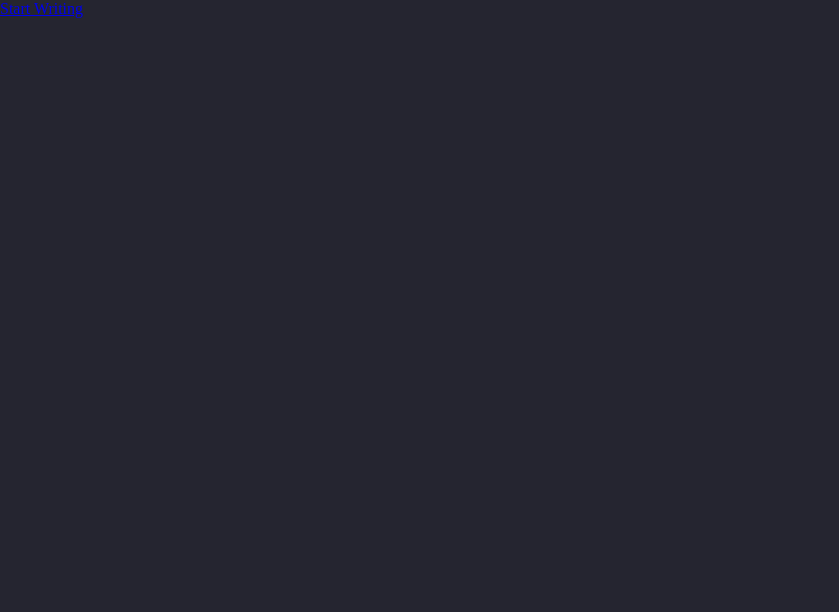
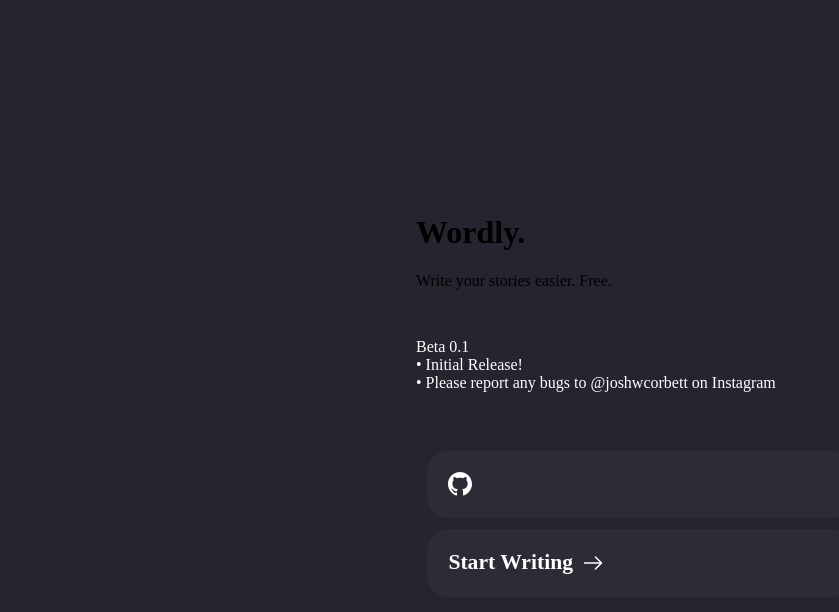
Before and after one commit to joshistoast/wordly, a Vue app: page / in a window 1280 px wide. Shown: the top 612 px of the page, without its empty margins (0-839 px from the left). Built offline with nearby package versions, Linux system fonts and the light colour scheme.

Commit message:
Added Splash Screen

```diff
--- /dev/null
+++ b/src/components/Changelog.vue
@@ -0,0 +1,79 @@
+<template>
+  <div class="changelog" id="changelog">
+    <div class="changelog__header">
+      <span>{{ latestVersion.version }}</span>
+    </div>
+    <div class="changelog__content">
+      <div class="item" v-for="(change, i) in latestVersion.changes" :key="i">
+        • {{ change }}
+      </div>
+    </div>
+  </div>
+</template>
+
+<script>
+export default {
+  data () {
+    return {
+      versions: [
+        {
+          version: 'Beta 0.1',
+          changes: [
+            'Initial Release!',
+            'Please report any bugs to @joshwcorbett on Instagram'
+          ]
+        }
+      ]
+    }
+  },
+
+  computed: {
+    latestVersion () {
+      return this.versions.slice(-1).pop()
+    }
+  }
+}
+</script>
+
+<style lang='postcss' scoped>
+
+  .changelog {
+    display: inline-block;
+    background: var(--app-bg);
+    border: 1px solid rgba(#fff, 0.05);
+    border-radius: var(--global-radius);
+    color: white;
+    min-width: 350px;
+    width: 35vw;
+    max-width: 600px;
+    margin: 3em 0;
+    transition: background 120ms ease, box-shadow 200ms linear;
+
+    &:hover {
+      background: var(--dark-grey);
+      box-shadow: 0px 20px 35px rgba(#000,0.15);
+    }
+
+    &__header {
+      font-family: var(--font-sans-serif);
+      padding: 1.35em 2.25em;
+      width: 100%;
+      border-bottom: 1px solid var(--light-grey);
+      margin: 0;
+      font-weight: 700;
+      font-size: 1.2rem;
+    }
+    &__content {
+      font-family: var(--font-serif);
+      width: 65%;
+      margin: 2em auto;
+
+      .item {
+        display: block;
+        margin: 0.35em 0;
+        font-size: 1.2rem;
+      }
+    }
+  }
+
+</style>
--- a/src/components/Icon.vue
+++ b/src/components/Icon.vue
@@ -46,6 +46,14 @@ export default {
         {
           name: 'Underline',
           svg: '<path fill="#292D32" d="M19 21.75H5C4.59 21.75 4.25 21.41 4.25 21 4.25 20.59 4.59 20.25 5 20.25H19C19.41 20.25 19.75 20.59 19.75 21 19.75 21.41 19.41 21.75 19 21.75zM12 17.75C7.73 17.75 4.25 14.27 4.25 10V3C4.25 2.59 4.59 2.25 5 2.25 5.41 2.25 5.75 2.59 5.75 3V10C5.75 13.45 8.55 16.25 12 16.25 15.45 16.25 18.25 13.45 18.25 10V3C18.25 2.59 18.59 2.25 19 2.25 19.41 2.25 19.75 2.59 19.75 3V10C19.75 14.27 16.27 17.75 12 17.75z"/>'
+        },
+        {
+          name: 'Github',
+          svg: '<path fill-rule="evenodd" clip-rule="evenodd" d="M12 0C5.37 0 0 5.37 0 12C0 17.31 3.435 21.795 8.205 23.385C8.805 23.49 9.03 23.13 9.03 22.815C9.03 22.53 9.015 21.585 9.015 20.58C6 21.135 5.22 19.845 4.98 19.17C4.845 18.825 4.26 17.76 3.75 17.475C3.33 17.25 2.73 16.695 3.735 16.68C4.68 16.665 5.355 17.55 5.58 17.91C6.66 19.725 8.385 19.215 9.075 18.9C9.18 18.12 9.495 17.595 9.84 17.295C7.17 16.995 4.38 15.96 4.38 11.37C4.38 10.065 4.845 8.985 5.61 8.145C5.49 7.845 5.07 6.615 5.73 4.965C5.73 4.965 6.735 4.65 9.03 6.195C9.99 5.925 11.01 5.79 12.03 5.79C13.05 5.79 14.07 5.925 15.03 6.195C17.325 4.635 18.33 4.965 18.33 4.965C18.99 6.615 18.57 7.845 18.45 8.145C19.215 8.985 19.68 10.05 19.68 11.37C19.68 15.975 16.875 16.995 14.205 17.295C14.64 17.67 15.015 18.39 15.015 19.515C15.015 21.12 15 22.41 15 22.815C15 23.13 15.225 23.505 15.825 23.385C20.565 21.795 24 17.295 24 12C24 5.37 18.63 0 12 0Z" fill="white"/>'
+        },
+        {
+          name: 'Arrow Right',
+          svg: '<path d="M14.4311 18.8211C14.2411 18.8211 14.0511 18.7511 13.9011 18.6011C13.6111 18.3111 13.6111 17.8311 13.9011 17.5411L19.4411 12.0011L13.9011 6.46109C13.6111 6.17109 13.6111 5.69109 13.9011 5.40109C14.1911 5.11109 14.6711 5.11109 14.9611 5.40109L21.0311 11.4711C21.3211 11.7611 21.3211 12.2411 21.0311 12.5311L14.9611 18.6011C14.8111 18.7511 14.6211 18.8211 14.4311 18.8211Z" fill="white"/><path d="M20.33 12.75H3.5C3.09 12.75 2.75 12.41 2.75 12C2.75 11.59 3.09 11.25 3.5 11.25H20.33C20.74 11.25 21.08 11.59 21.08 12C21.08 12.41 20.74 12.75 20.33 12.75Z" fill="white"/>'
         }
       ]
     }
--- a/src/views/Home.vue
+++ b/src/views/Home.vue
@@ -1,15 +1,105 @@
 <template>
   <div class="home" id="home">
-    <router-link :to="{ name: 'App' }">Start Writing</router-link>
+    <div class="splash">
+      <div class="splash__header">
+        <h1>Wordly.</h1>
+        <span>Write your stories easier. Free.</span>
+      </div>
+      <Changelog></Changelog>
+      <div class="splash__buttons">
+        <a class="btn" :href="`${ githubLink }`" target="_blank">
+          <Icon icon='Github'/>
+        </a>
+        <router-link class="btn" :to="{ name: 'App' }">
+          <span>Start Writing</span>
+          <Icon icon='Arrow Right' />
+        </router-link>
+      </div>
+    </div>
   </div>
 </template>
 
 <script>
+import Changelog from '@/components/Changelog'
+import Icon from '@/components/Icon'
 export default {
+
+  data () {
+    return {
+      githubLink: 'https://github.com/joshwcorbett/wordly'
+    }
+  },
+
+  components: {
+    Changelog,
+    Icon
+  }
 
 }
 </script>
 
-<style>
+<style lang='postcss' scoped>
+
+  .home {
+    width: 100%;
+    height: 100vh;
+    display: flex;
+    align-items: center;
+    justify-content: center;
+    font-size: 1rem;
+  }
+
+  .splash {
+
+    &__header {
+      color: white;
+      text-align: center;
+
+      h1 {
+        font-family: var(--font-serif);
+        font-weight: 900;
+        font-size: 3.5rem;
+        margin-bottom: 0.25em;
+      }
+      span {
+        font-family: var(--font-sans-serif);
+        font-weight: 600;
+        font-size: 1.5rem;
+        opacity: 0.65;
+      }
+    }
+    &__buttons {
+      display: flex;
+      flex-direction: row;
+      align-items: center;
+      justify-content: center;
+      margin-top: 3em;
+    }
+  }
+
+  .btn {
+    display: flex;
+    align-items: center;
+    background: var(--dark-grey);
+    border: 1px solid rgba(#fff, 0.05);
+    padding: 1em;
+    border-radius: var(--global-radius);
+    color: white;
+    text-decoration: none;
+    font-family: var(--font-serif);
+    font-weight: 700;
+    margin: 0.5em;
+    transition: box-shadow 200ms linear, background 50ms linear;
+    font-size: 1.35rem;
+
+    span {
+      margin-right: 0.35em;
+    }
+
+    &:hover {
+      background: var(--primary);
+      box-shadow: 0px 17px 30px rgba(#335EEA, 30%);
+    }
+  }
 
 </style>
```
